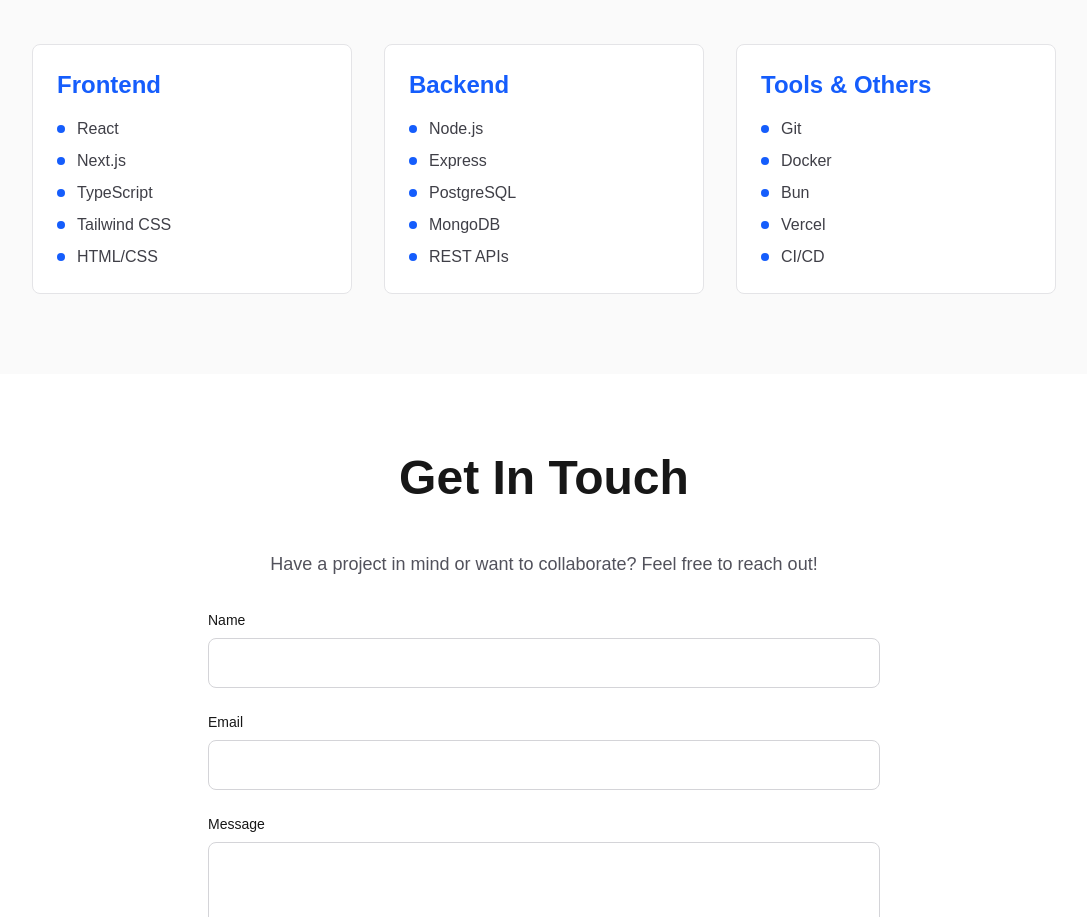
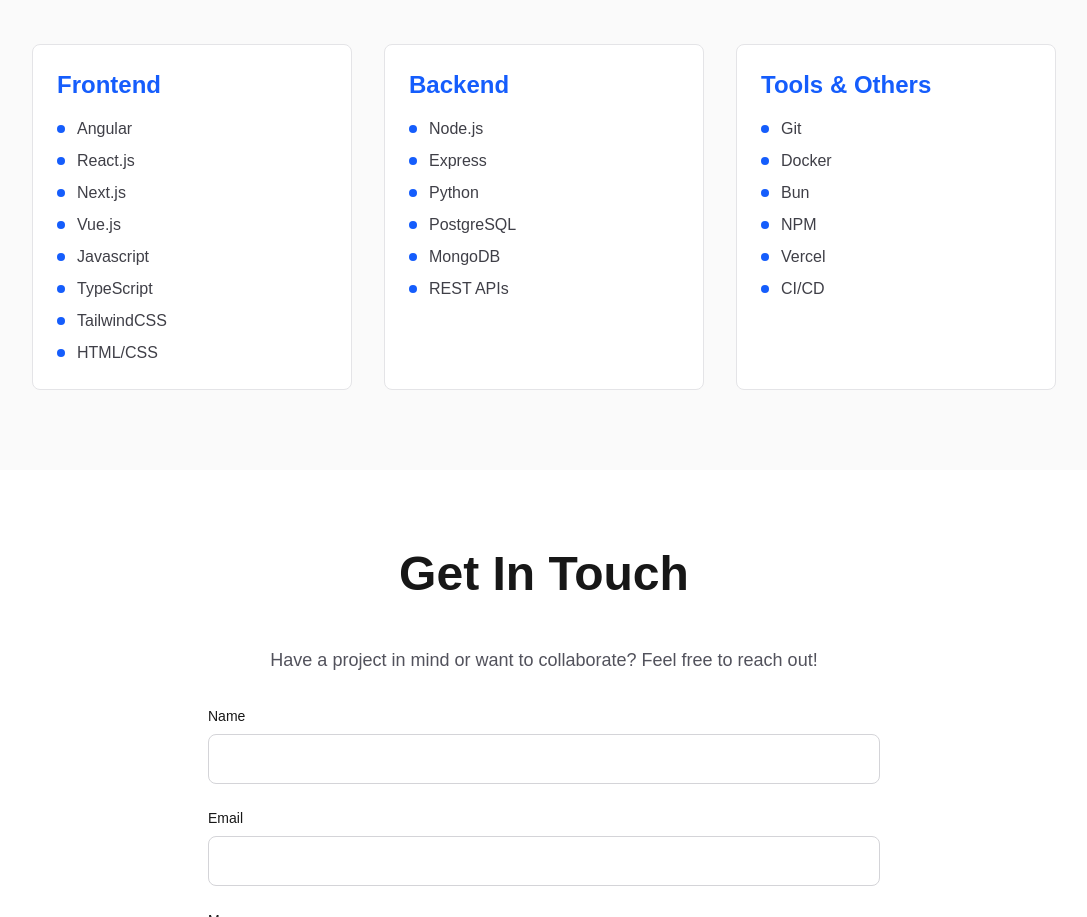
Before and after one commit to marcoshevaristo/presentation, a Next.js app: page / in a window 1280 px wide. Shown: the part 2743-3660 px from the top of the page, without its empty margins (96-1183 px from the left). Built offline with nearby package versions, Linux system fonts and the light colour scheme.

Commit message:
Skills and technologies

```diff
--- a/components/Skills.tsx
+++ b/components/Skills.tsx
@@ -1,15 +1,15 @@
 const skillCategories = [
     {
         category: "Frontend",
-        skills: ["React", "Next.js", "TypeScript", "Tailwind CSS", "HTML/CSS"],
+        skills: ["Angular", "React.js", "Next.js", "Vue.js", "Javascript", "TypeScript", "TailwindCSS", "HTML/CSS"],
     },
     {
         category: "Backend",
-        skills: ["Node.js", "Express", "PostgreSQL", "MongoDB", "REST APIs"],
+        skills: ["Node.js", "Express", "Python", "PostgreSQL", "MongoDB", "REST APIs"],
     },
     {
         category: "Tools & Others",
-        skills: ["Git", "Docker", "Bun", "Vercel", "CI/CD"],
+        skills: ["Git", "Docker", "Bun", "NPM", "Vercel", "CI/CD"],
     },
 ];
 
```
